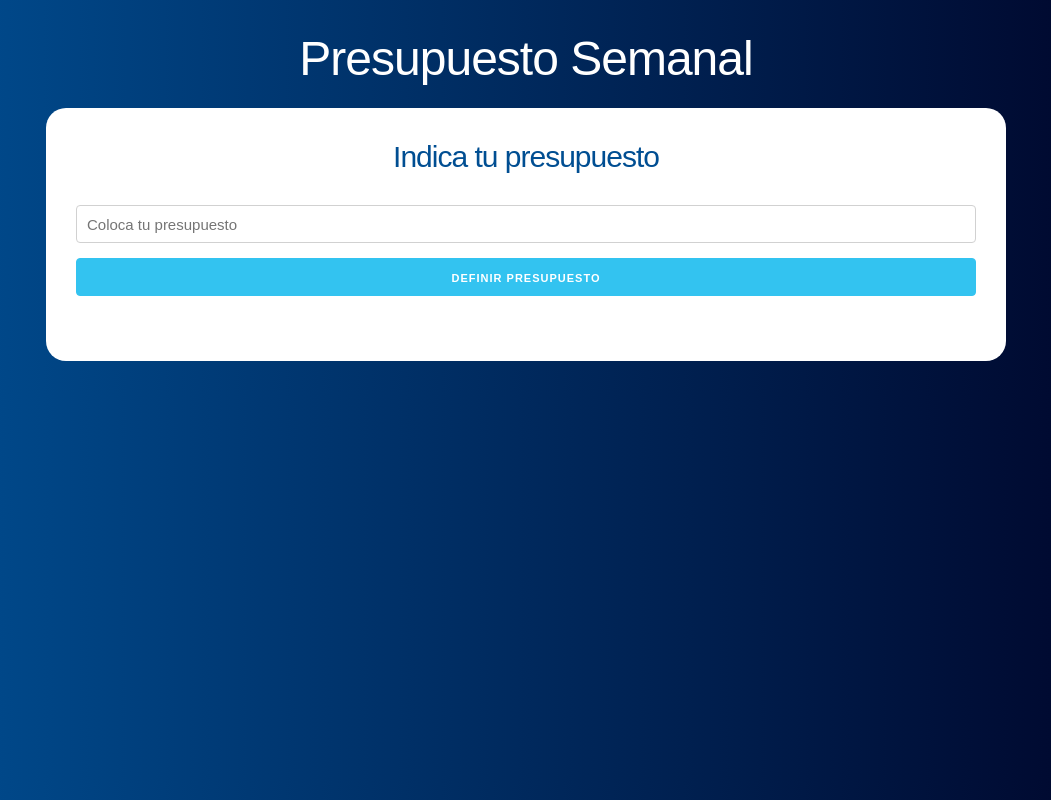
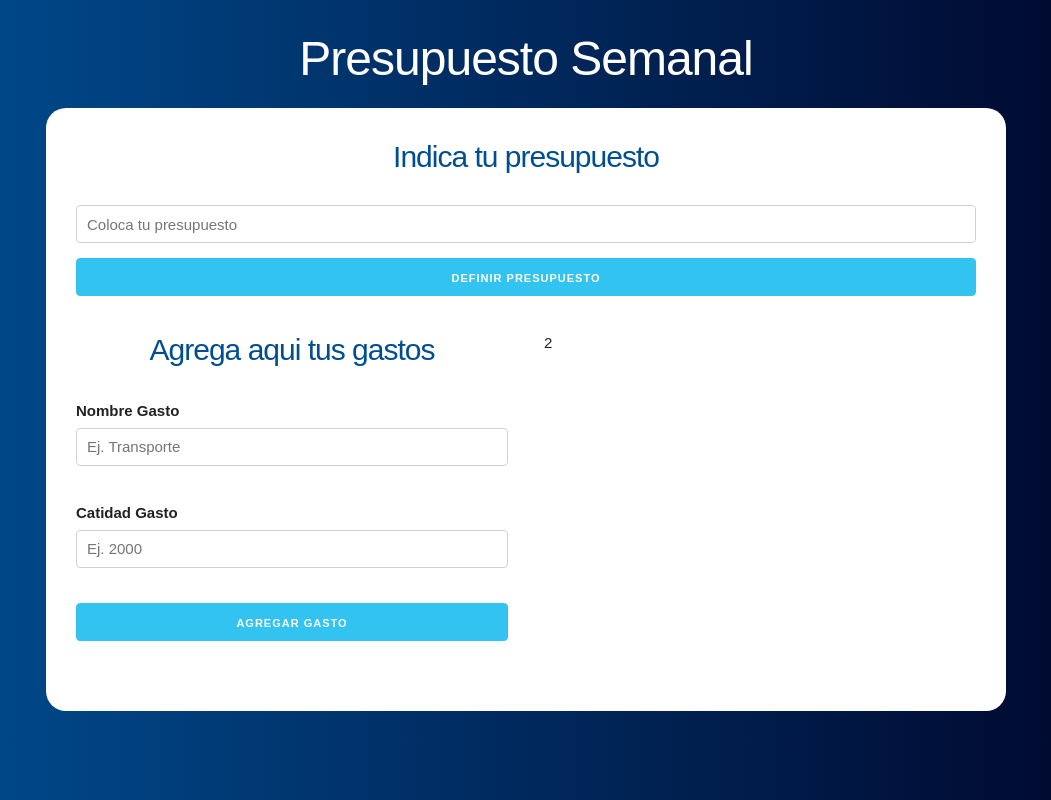
Before and after one commit to marioalbornoz/presupuesto-react, a React (Create React App) app: page / in a window 1280 px wide. Shown: the whole page, without its empty margins (114-1165 px from the left). Built offline with nearby package versions, Linux system fonts and the light colour scheme.

Commit message:
Se agrega formulario

```diff
--- a/src/App.js
+++ b/src/App.js
@@ -1,13 +1,29 @@
-import React from 'react';
+import React, { useState } from 'react';
 import Pregunta from './components/Pregunta';
+import Formulario from './components/Formulario';
 
 function App() {
+  // Definir el state
+  const [presupuesto, guardarPresupuesto] = useState(0);
+  const [restante, guardarRestante] = useState(0);
+
   return (
     <div className="container">
       <header className="App-header">
         <h1>Presupuesto Semanal</h1>
         <div className="contenido-principal contenido">
-          <Pregunta />
+          <Pregunta
+            guardarPresupuesto = {guardarPresupuesto}
+            guardarRestante = {guardarRestante}
+          />
+          <div className="row">
+            <div className="one-half column">
+              <Formulario />
+            </div>
+            <div className="one-half column">
+              2
+            </div>
+          </div>
         </div>
       </header>
     </div>
--- /dev/null
+++ b/src/components/Formulario.jsx
@@ -0,0 +1,28 @@
+import React from 'react';
+
+const Formulario = () => {
+    return (
+      <form>
+        <h2>Agrega aqui tus gastos</h2>
+        <div className="campo">
+          <label>Nombre Gasto</label>
+          <input
+            type="text"
+            className="u-full-width"
+            placeholder="Ej. Transporte"
+          />
+        </div>
+        <div className="campo">
+          <label>Catidad Gasto</label>
+          <input type="text" className="u-full-width" placeholder="Ej. 2000" />
+        </div>
+        <input
+            type="submit"
+            className="u-full-width button-primary"
+            value="Agregar Gasto"
+             />
+      </form>
+    );
+}
+
+export default Formulario;
```
